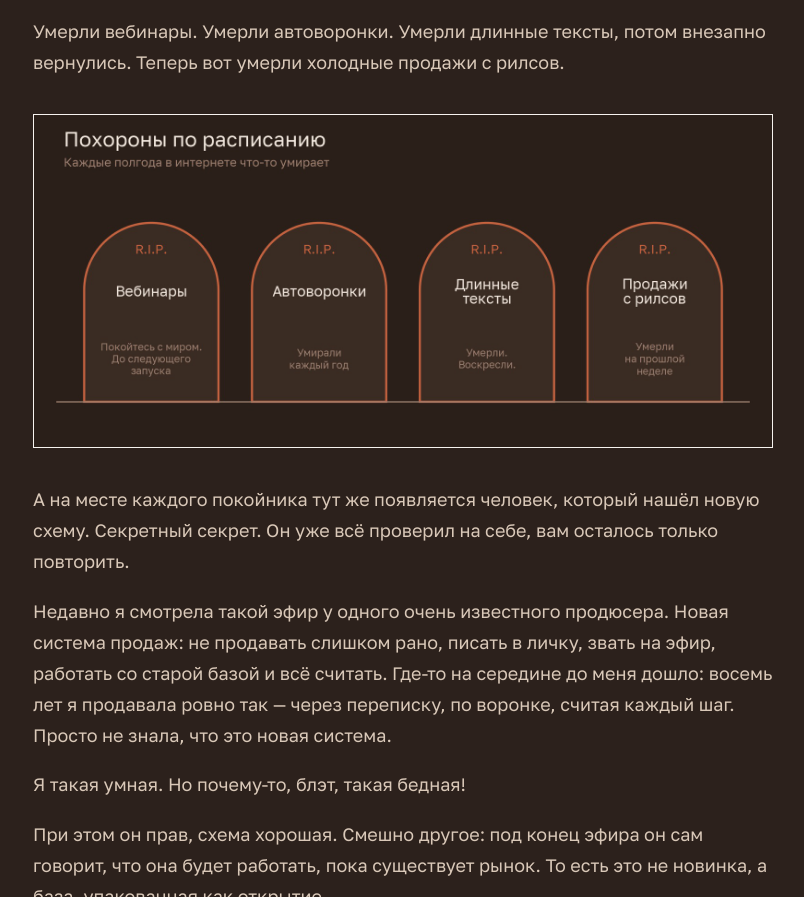
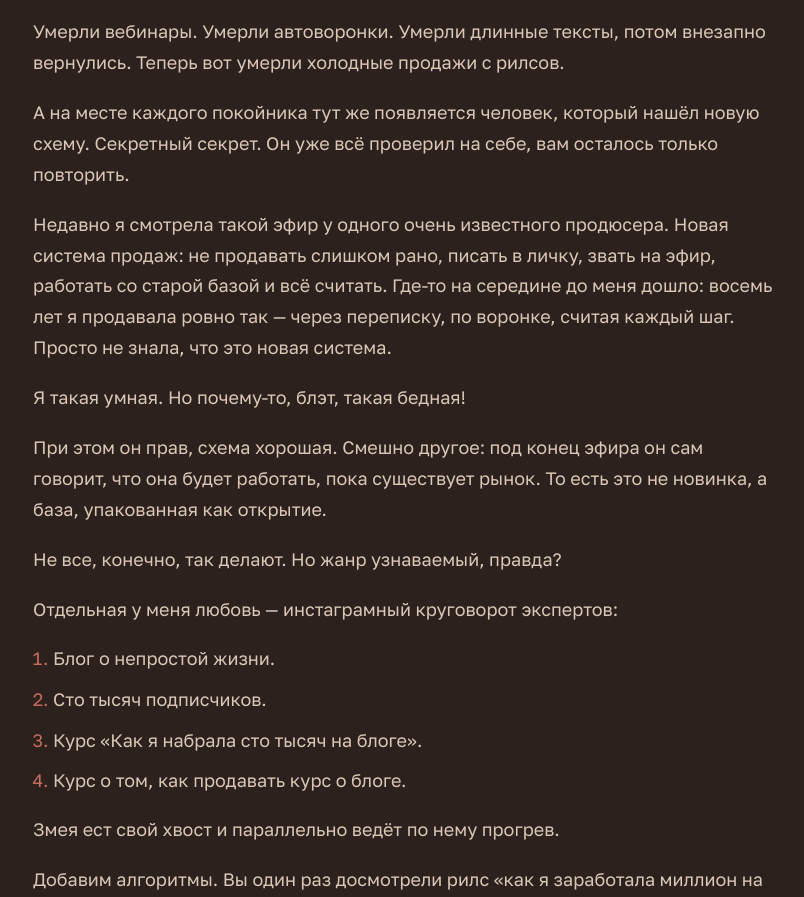
Before and after one commit to Ebrun-new/ebrun, a plain HTML site: page blog/novaya-skhema-prodazh/index.html in a window 1280 px wide. Shown: the part 1471-2368 px from the top of the page, without its empty margins (31-835 px from the left). Drawn offline with Linux system fonts and the light colour scheme.

Commit message:
Статья блога: убрана картинка «Похороны по расписанию» из текста (по просьбе Евгении; обложка будет новая)
Co-Authored-By: Claude Opus 5.5 <noreply@anthropic.com>

```diff
--- a/blog/novaya-skhema-prodazh/index.html
+++ b/blog/novaya-skhema-prodazh/index.html
@@ -34,7 +34,6 @@
 <h2 id="pokhorony-po-raspisaniyu">Похороны по расписанию</h2>
 <p>Каждые полгода в интернете что-то умирает.</p>
 <p>Умерли вебинары. Умерли автоворонки. Умерли длинные тексты, потом внезапно вернулись. Теперь вот умерли холодные продажи с рилсов.</p>
-<figure class="article-figure"><img src="img/01-pohorony.jpg" alt="Похороны по расписанию" width="1600" height="720" loading="lazy" decoding="async"></figure>
 <p>А на месте каждого покойника тут же появляется человек, который нашёл новую схему. Секретный секрет. Он уже всё проверил на себе, вам осталось только повторить.</p>
 <p>Недавно я смотрела такой эфир у одного очень известного продюсера. Новая система продаж: не продавать слишком рано, писать в личку, звать на эфир, работать со старой базой и всё считать. Где-то на середине до меня дошло: восемь лет я продавала ровно так — через переписку, по воронке, считая каждый шаг. Просто не знала, что это новая система.</p>
 <p>Я такая умная. Но почему-то, блэт, такая бедная!</p>
```
